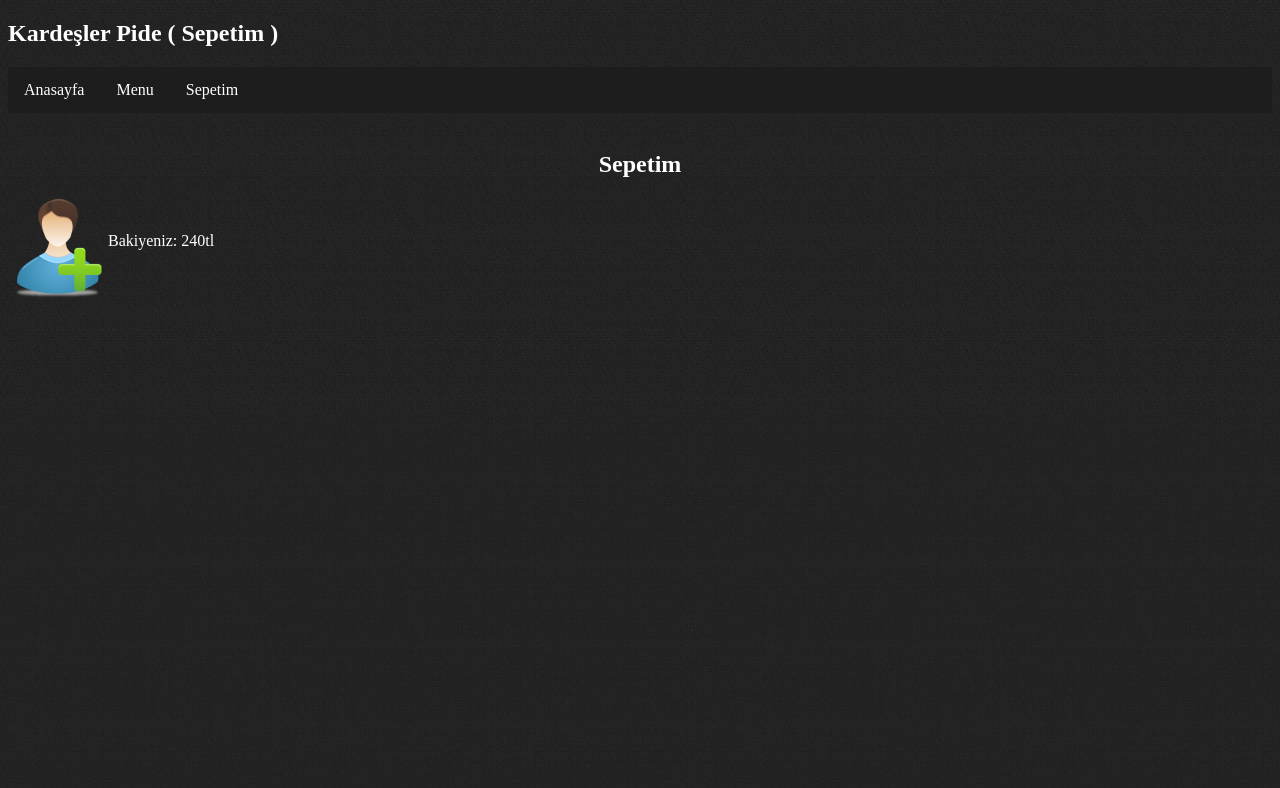
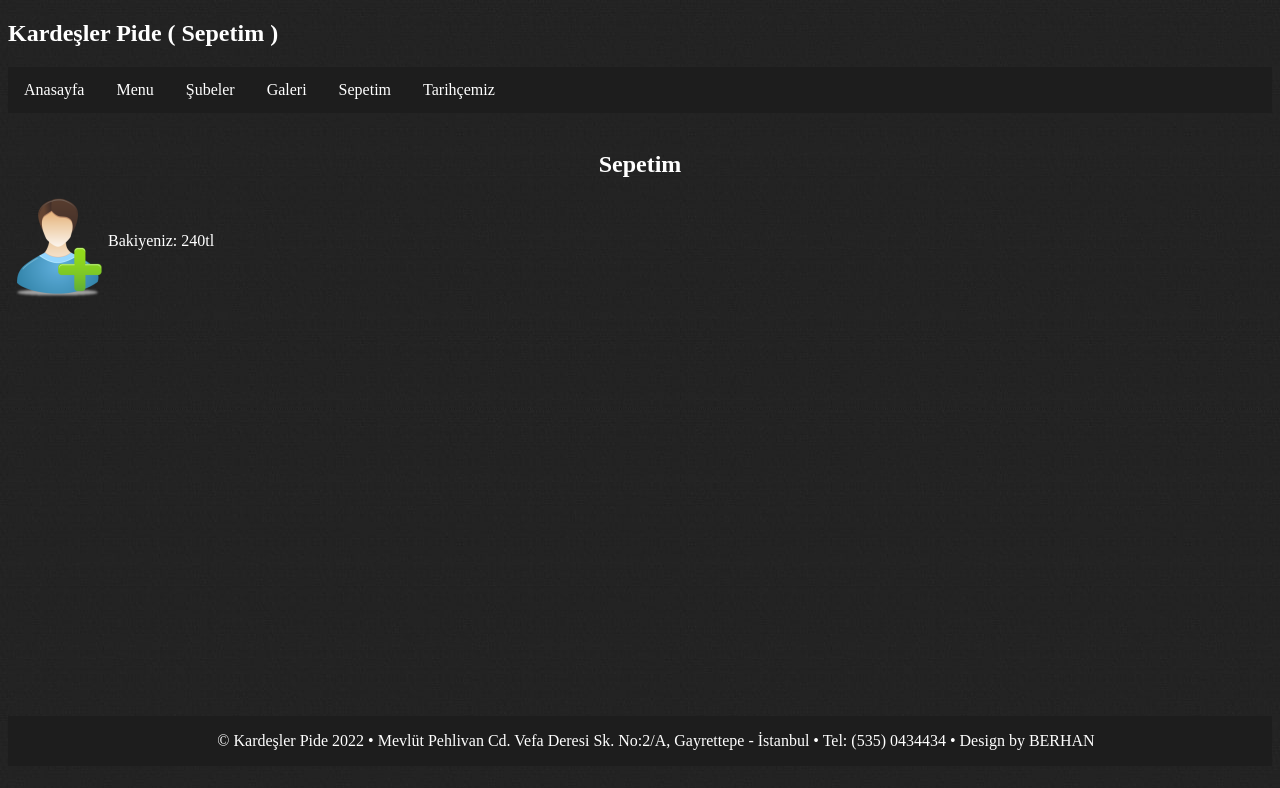
Before and after one commit to ahmetberhan/ahmetberhan.github.io, a plain HTML site: page sepet.html in a window 1280 px wide. Drawn offline with Linux system fonts and the light colour scheme.

Commit message:
Update sepet.html

```diff
--- a/sepet.html
+++ b/sepet.html
@@ -1,7 +1,7 @@
         <!DOCTYPE html>
-<html lang="en">
+        <html lang="tr">
         <head>
-    <link rel="icon" type="image/x-icon" href="images/images.jpg">
+            <link rel="icon" type="image/x-icon" href="images/as2213.png">
             <meta charset="UTF-8">
             <meta http-equiv="X-UA-Compatible" content="IE=edge">
             <meta name="viewport" content="width=device-width, initial-scale=1.0">
@@ -16,7 +16,11 @@
             <ul id="myUL">
                 <li><a class="activate" href="index.html">Anasayfa</a></li>
                 <li><a href="menu.html">Menu</a></li>
+                <li><a href="Subeler.html">Şubeler</a></li>
+                <li><a href="Galeri.html">Galeri</a></li>
                 <li><a href="sepet.html">Sepetim</a></li>
+                <li><a href="tarihce.html">Tarihçemiz</a></li>
+
             </ul>
             <br>
         <b><center><h2 style="color: white;">Sepetim</h2></center></b>
@@ -24,5 +28,18 @@
         <br><p style="color: white;">Bakiyeniz: 240tl</p>
 
 
+
+
+        <br><br><br><br><br><br><br><br><br><br><br><br><br><br><br><br><br><br><br><br><br><br><br><br>
+<br>
+
+        <ul id="myUL">
+            <li><a class="activate" href="index.html"></a></li>
+
+        <center>
+           <p style="color: white;">© Kardeşler Pide 2022  •  Mevlüt Pehlivan Cd. Vefa Deresi Sk. No:2/A, Gayrettepe - İstanbul  •  Tel: (535) 0434434  •  Design by BERHAN</p>
+        </center>
+
+
         </body>
         </html>
```
Lines whose indentation alone changed are shown as unchanged.
